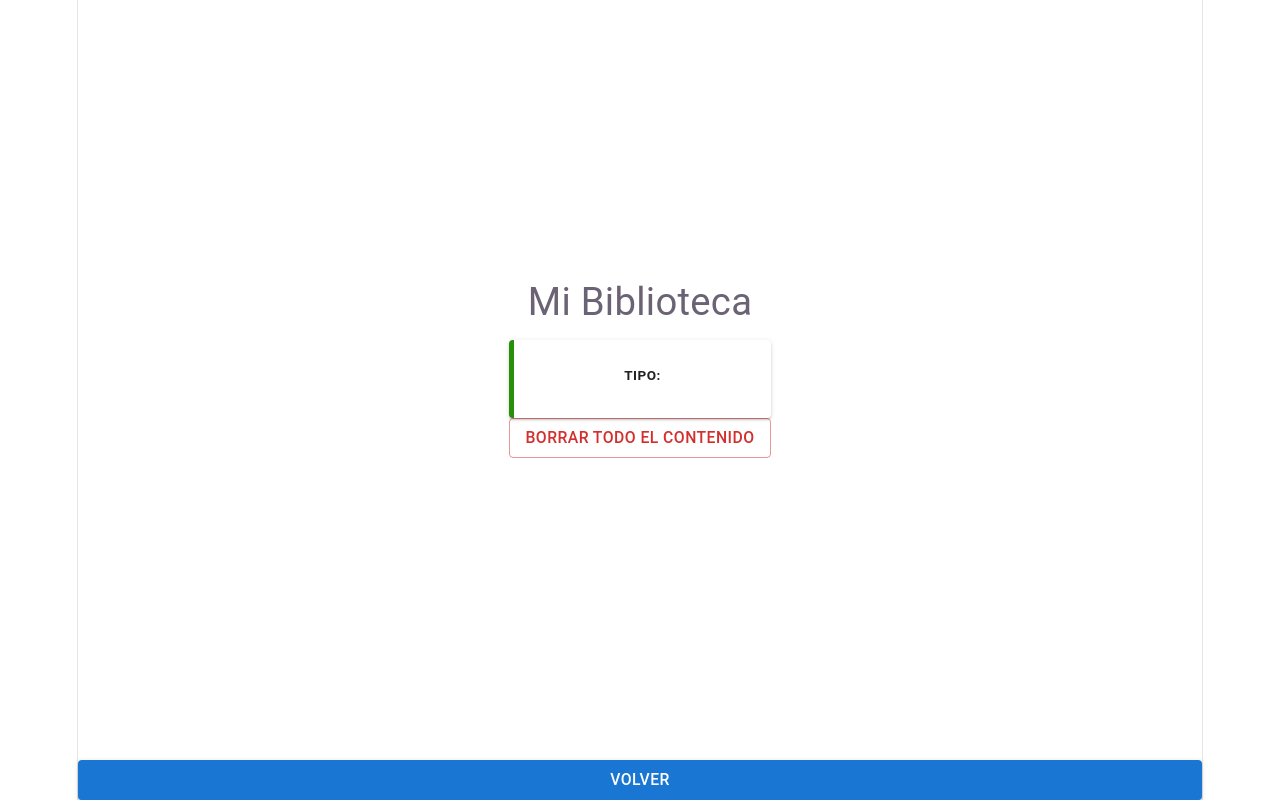
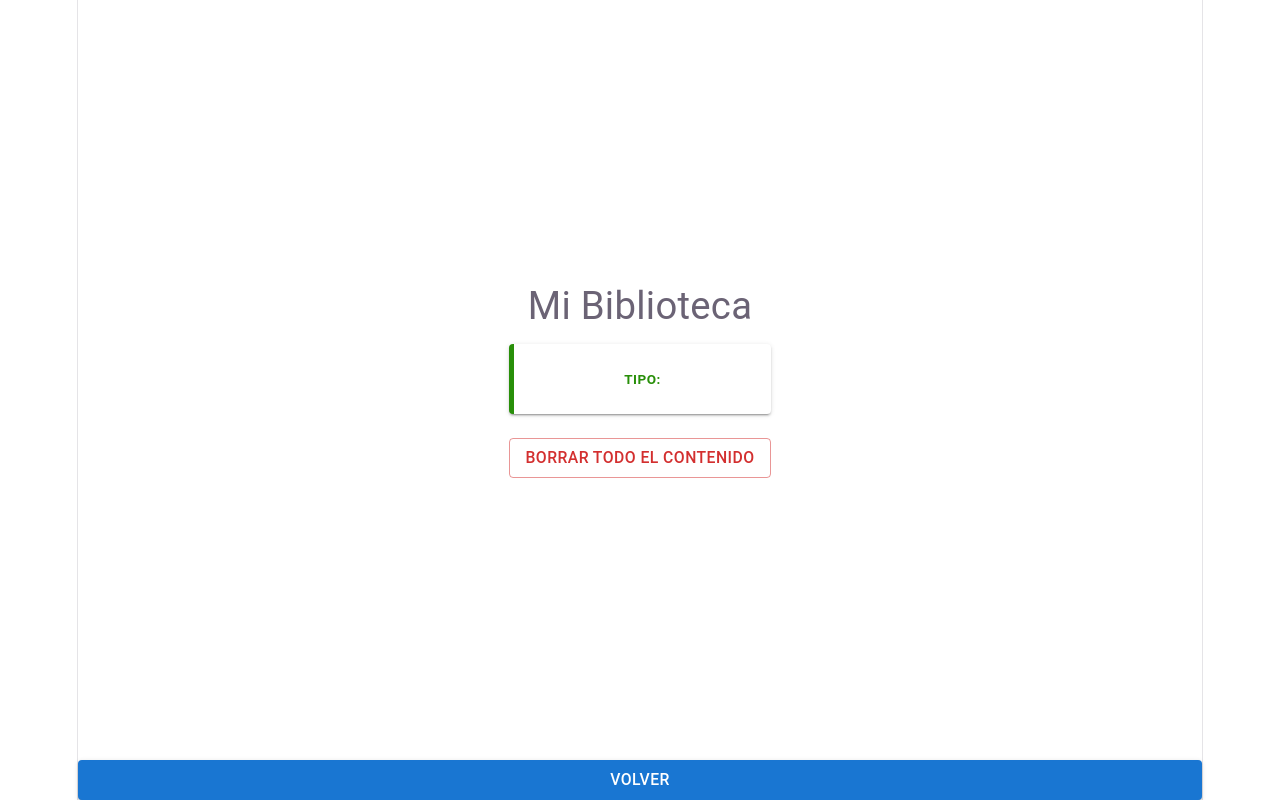
Before and after one commit to JuananA1000/FormularioConHijos, a React (Vite) app: page / in a window 1280 px wide. Both pictures are taken after a click on the button "ENVIAR". Built offline with nearby package versions, Linux system fonts and the light colour scheme.

Commit message:
FEAT: Nuevo componente -> Lista de Contenidos

```diff
--- a/src/components/Contents.jsx
+++ b/src/components/Contents.jsx
@@ -1,5 +1,6 @@
 import React, { useEffect, useState } from 'react';
-import { Box, Typography, Paper, Button, Stack, Dialog, DialogTitle, DialogActions } from '@mui/material';
+import { Box, Typography, Button, Dialog, DialogTitle, DialogActions } from '@mui/material';
+import { ContentsList } from './ContentsList';
 
 export const Contents = () => {
   const [lista, setLista] = useState([]);
@@ -48,20 +49,11 @@ export const Contents = () => {
       </Dialog>
 
       {/* --- LISTADO DE CONTENIDOS --- */}
-      <Stack spacing={2}>
-        {lista.map((item) => (
-          <Paper key={item.id} elevation={2} sx={{ p: 3, borderLeft: '5px solid #288f09' }}>
-            <Typography variant='h6'>{item.titulo}</Typography>
-            <Typography variant='caption' sx={{ display: 'block', mb: 1, fontWeight: 'bold' }}>
-              TIPO: {item.tipoDeContenido.toUpperCase()}
-            </Typography>
-            {/* ... resto de campos (url, texto, etc) ... */}
-          </Paper>
-        ))}
-      </Stack>
+      <ContentsList lista={lista} />
 
+      {/* Botón de borrado al final */}
       {lista.length > 0 && (
-        <Button variant='outlined' color='error' fullWidth onClick={() => setPasoBorrado(1)} sx={{ mb: 3 }}>
+        <Button variant='outlined' color='error' fullWidth onClick={() => setPasoBorrado(1)}>
           Borrar todo el contenido
         </Button>
       )}
--- /dev/null
+++ b/src/components/ContentsList.jsx
@@ -0,0 +1,78 @@
+import React from 'react';
+import { Stack, Paper, Box, Typography, CardMedia } from '@mui/material';
+
+export const ContentsList = ({ lista }) => {
+  const getYouTubeID = (url) => {
+    if (!url) return null;
+    const regExp = /^.*(youtu.be\/|v\/|u\/\w\/|embed\/|watch\?v=|&v=)([^#&?]*).*/;
+    const match = url.match(regExp);
+    return match && match[2].length === 11 ? match[2] : null;
+  };
+
+  return (
+    <Stack spacing={2} sx={{ mb: 3 }}>
+      {lista.map((item) => {
+        const videoId = item.tipoDeContenido === 'video' ? getYouTubeID(item.videoUrl) : null;
+
+        const thumbnail =
+          item.tipoDeContenido === 'video' && videoId
+            ? `https://img.youtube.com/vi/${videoId}/mqdefault.jpg`
+            : item.tipoDeContenido === 'audio'
+              ? 'https://images.unsplash.com/photo-1470225620780-dba8ba36b745?w=200&h=200&fit=crop'
+              : null;
+
+        return (
+          <Paper
+            key={item.id}
+            elevation={2}
+            sx={{
+              p: 3,
+              borderLeft: '5px solid #288f09',
+              display: 'flex',
+              alignItems: 'center',
+              gap: 2,
+            }}>
+            {thumbnail && (
+              <CardMedia
+                component='img'
+                sx={{ width: 100, height: 100, borderRadius: 1, objectFit: 'cover' }}
+                image={thumbnail}
+                alt='miniatura'
+                // Imagen de respaldo por si falla la carga
+                onError={(e) => {
+                  e.target.src = 'https://via.placeholder.com/100?text=Video';
+                }}
+              />
+            )}
+
+            <Box sx={{ flex: 1 }}>
+              <Typography variant='h6'>{item.titulo}</Typography>
+
+              {item.tipoDeContenido === 'video' && (
+                <Typography variant='body2' sx={{ mb: 1, color: 'text.secondary' }}>
+                  🎥 URL del video: {item.videoUrl}
+                </Typography>
+              )}
+
+              {item.tipoDeContenido === 'audio' && (
+                <Typography variant='body2' sx={{ mb: 1, color: 'text.secondary' }}>
+                  🎧 URL del audio: {item.audioUrl}
+                </Typography>
+              )}
+
+              {item.tipoDeContenido === 'texto' && (
+                <Typography variant='body2' sx={{ mb: 1, fontStyle: 'italic' }}>
+                  📄 {item.texto.substring(0, 60)}...
+                </Typography>
+              )}
+
+              <Typography variant='caption' sx={{ display: 'block', fontWeight: 'bold', color: '#288f09' }}>
+                TIPO: {item.tipoDeContenido.toUpperCase()}
+              </Typography>
+            </Box>
+          </Paper>
+        );
+      })}
+    </Stack>
+  );
+};
```
